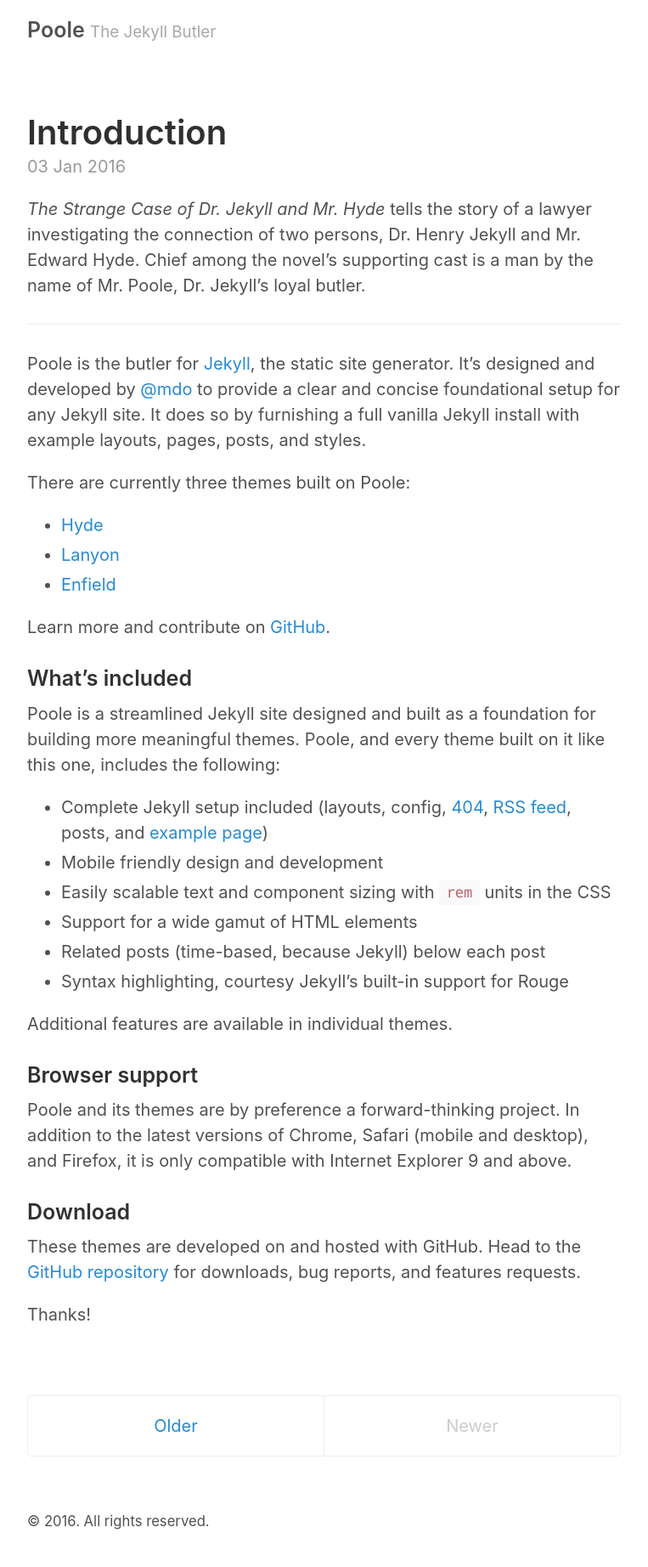
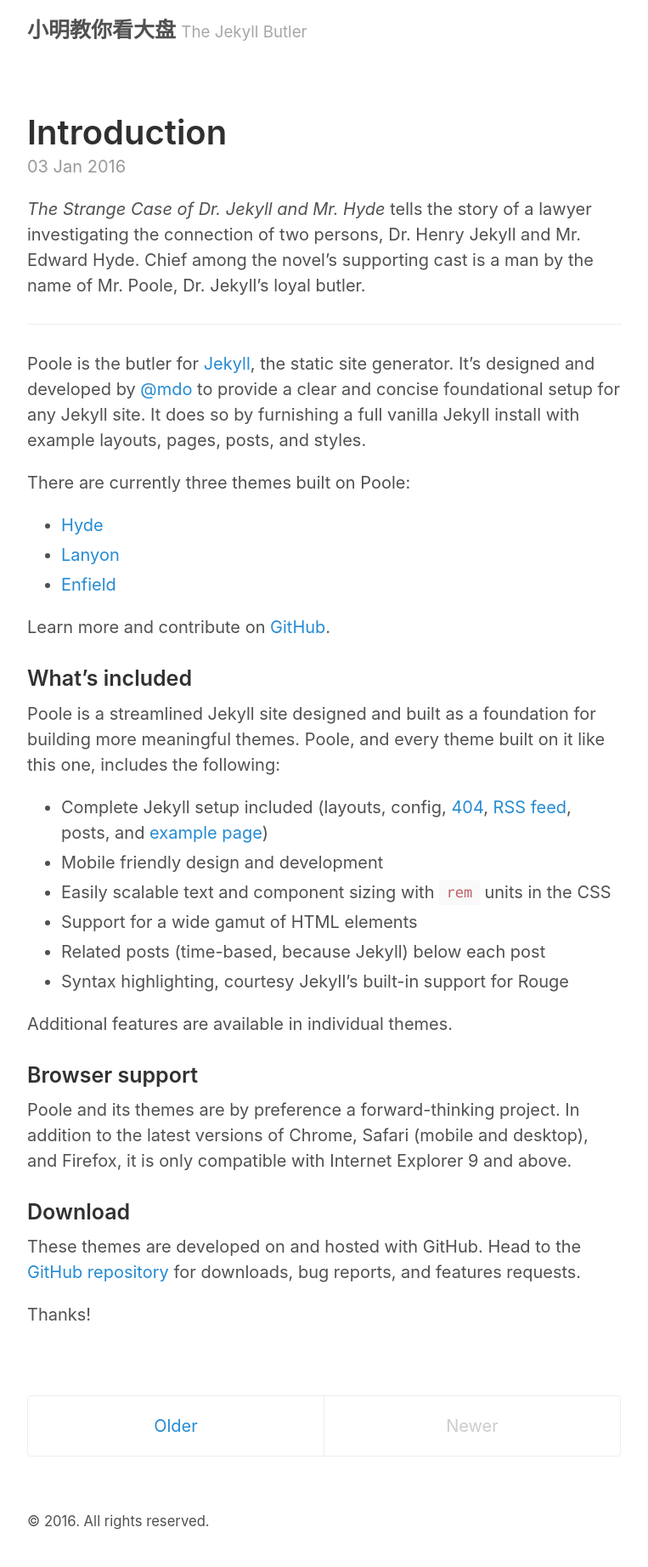
Before and after one commit to yazi0413/yazi0413.github.com, a Jekyll site: the page built from index.html, in a window 1280 px wide. Shown: the whole page at 85% size, without its empty margins (258-1021 px from the left). Built offline with Jekyll 4.4.1, drawn with Linux system fonts in a browser that asks for light colours; the list of posts is cut into pages by our own code.

Commit message:
Update _config.yml

```diff
--- a/_config.yml
+++ b/_config.yml
@@ -2,7 +2,7 @@
 permalink:           pretty
 
 # Setup
-title:               Poole
+title:               小明教你看大盘
 tagline:             The Jekyll Butler
 url:                 http://getpoole.com
 paginate:            1
```
